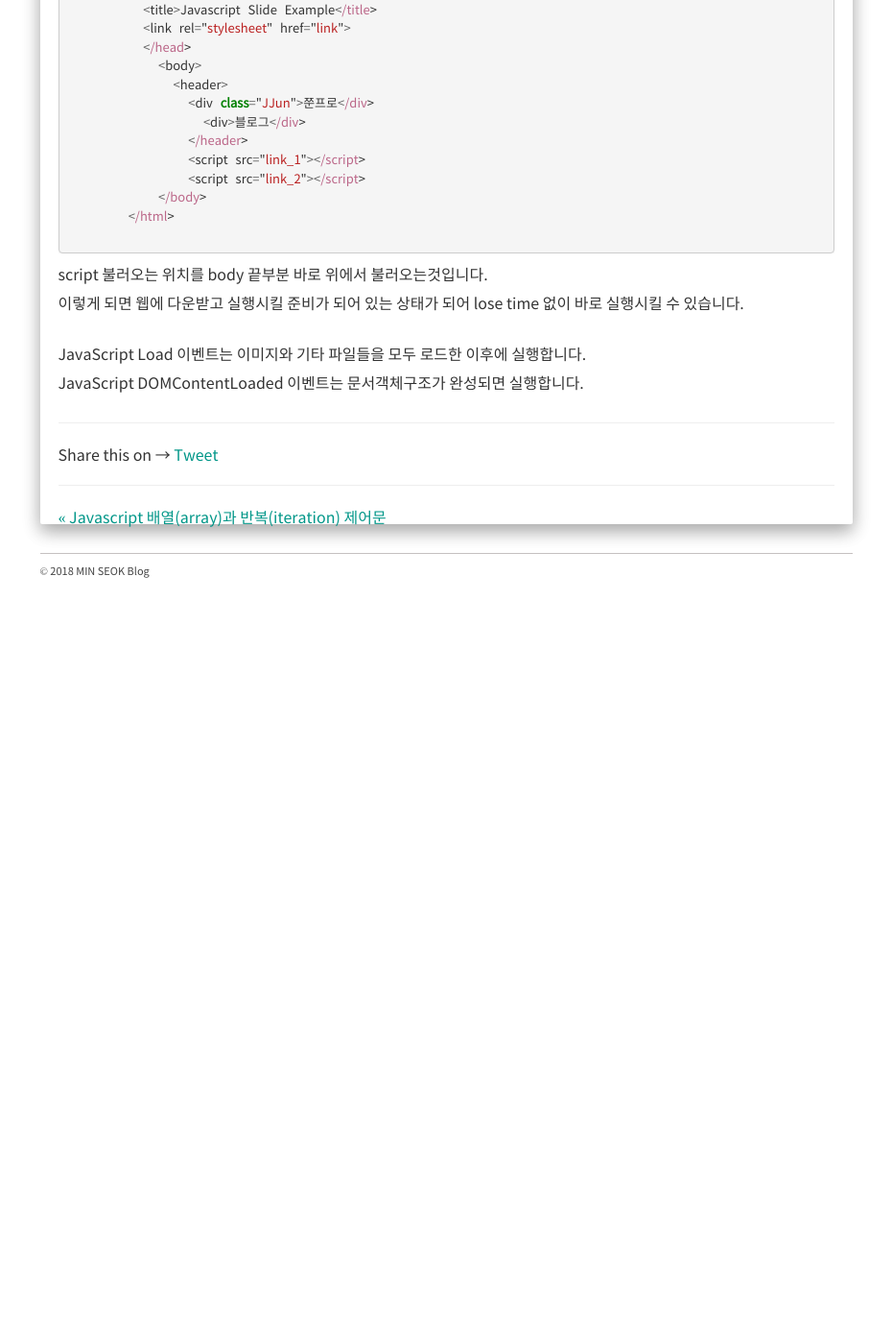
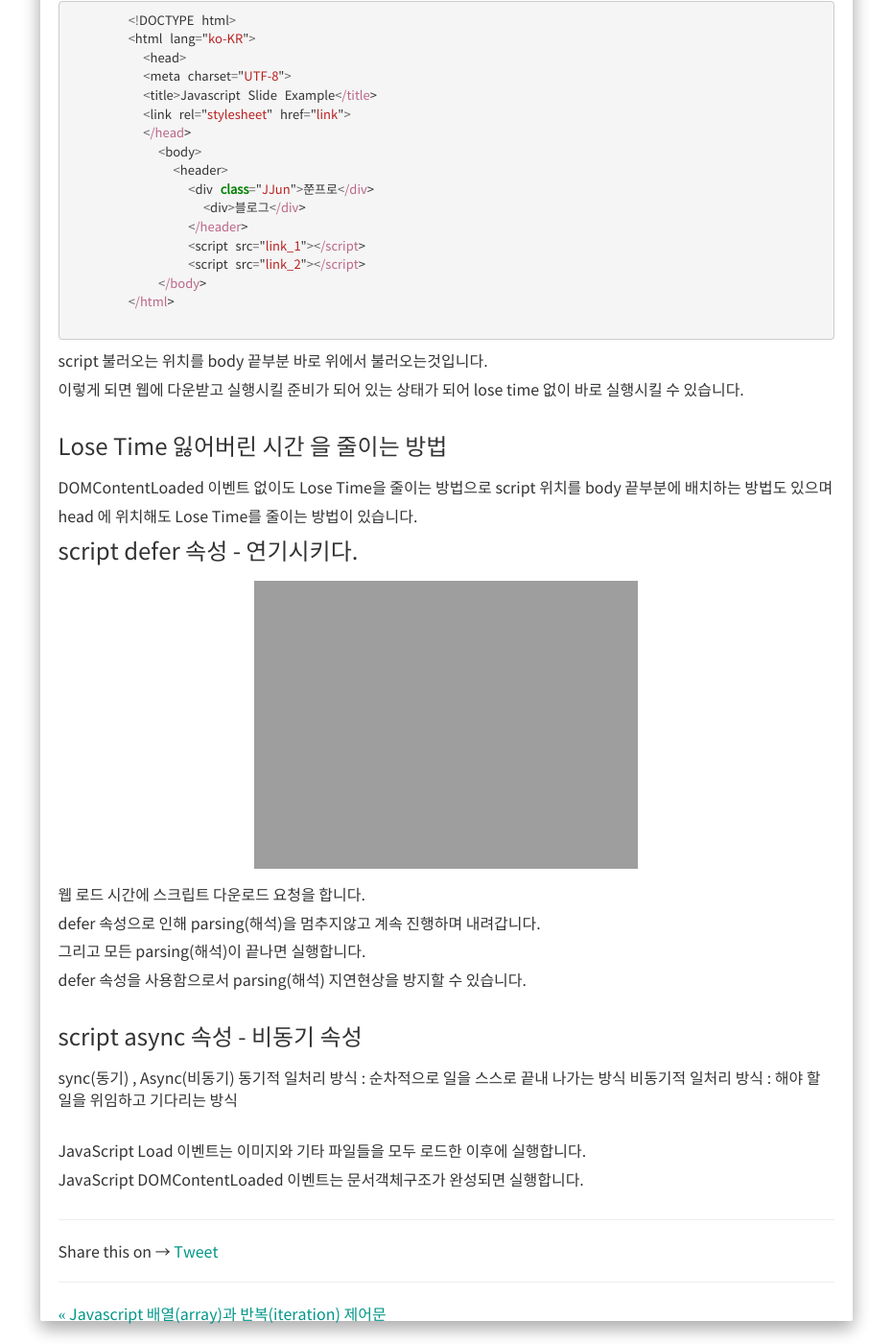
Before and after one commit to alalstjr/promote.github.io, a Jekyll site: the page built from _posts/2018-10-01-JavaScript Load, DOMContentLoaded 이벤트.md, in a window 1280 px wide and 1400 px high, scrolled down 3433 px. Shown: the whole window at 96% size, without its empty margins (321-1251 px from the left). Built offline with Jekyll 4.4.1, drawn with Linux system fonts in a browser that asks for light colours; nearby versions of some CDN libraries; our own code applies the rules of GitHub Pages for plain Markdown files; comment, search, counter and statistics services are not loaded; before the commit the page ends 4063 px from its top, so only the background shows below that; some of the changed text lies outside the part shown.

Commit message:
Update 2018-10-01-JavaScript Load, DOMContentLoaded 이벤트.md

```diff
--- a/_posts/2018-10-01-JavaScript Load, DOMContentLoaded 이벤트.md
+++ b/_posts/2018-10-01-JavaScript Load, DOMContentLoaded 이벤트.md
@@ -31,6 +31,9 @@
   <p>script 파일을 서버에 요청하고 다운로드 한후에 실행 시켜야 하기 때문입니다.</p>
   <p>이렇게 중간에 script 파일이 HTML 파싱(해석)을 중단시키는 상황이 발생되면</p>
   <p>사용자가 봐야하는 웹상의 모습이 순간 멈칫한다던가 느리게 불러오는 현상(최악의 UX)이 일어납니다.</p>
+  <p><strong>주의사항!</strong> script는 항상 link 아래 위치에 존재해야 합니다.</p>
+  <p>만약 script가 link 보다 위에 존재한다면</p>
+  <p>script가 불러오는 시간동안 CSS 파일을 못불러오기 때문에 사용자는 HTML 구조만 보고 있어야 합니다.</p>
 </div>
 
 <div class="box">
@@ -107,6 +110,29 @@ window.addEventListener('load',function(){
 </div>
 
 <div class="box">
+	<div class="small-title">Lose Time 잃어버린 시간 을 줄이는 방법</div>
+	<p>DOMContentLoaded 이벤트 없이도 Lose Time을 줄이는 방법으로 script 위치를 body 끝부분에 배치하는 방법도 있으며</p>
+	<p>head 에 위치해도 Lose Time를 줄이는 방법이 있습니다.</p>
+	<div class="small-title">script defer 속성 - 연기시키다.</div>
+	<div class="img-box">
+	   <img src="{{ site.baseurl }}/static/img/post/2018-10-01-4.png" alt="자바스크립트 출력확인" />
+	</div>
+	<p>웹 로드 시간에 스크립트 다운로드 요청을 합니다.</p>
+	<p>defer 속성으로 인해 parsing(해석)을 멈추지않고 계속 진행하며 내려갑니다.</p>
+	<p>그리고 모든 parsing(해석)이 끝나면 실행합니다.</p>
+	<p>defer 속성을 사용함으로서 parsing(해석) 지연현상을 방지할 수 있습니다.</p>
+</div>
+
+<div class="box">
+	<div class="small-title">script async 속성 - 비동기 속성</div>
+
+	sync(동기) , Async(비동기)
+	동기적 일처리 방식 : 순차적으로 일을 스스로 끝내 나가는 방식
+	비동기적 일처리 방식 : 해야 할 일을 위임하고 기다리는 방식
+
+</div>
+
+<div class="box">
 	<p>JavaScript Load 이벤트는 이미지와 기타 파일들을 모두 로드한 이후에 실행합니다.</p>
 	<p>JavaScript DOMContentLoaded 이벤트는 문서객체구조가 완성되면 실행합니다.</p>
 </div>
```
